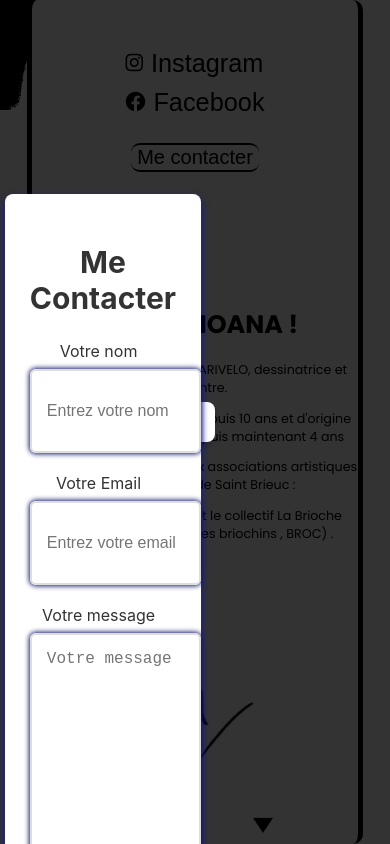
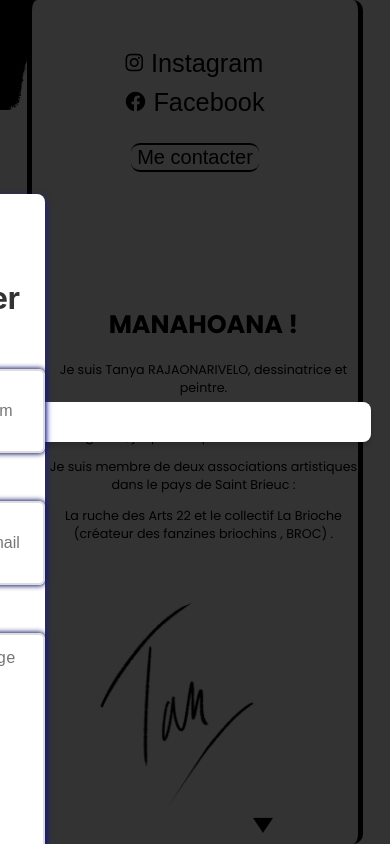
Before and after one commit to jujuli1/trajao, a React (Create React App) app: page / in a window 390 px wide. Both pictures are taken after a click on the button "Me contacter". Shown: the top 844 px of the page. Built offline with nearby package versions, Linux system fonts and the light colour scheme; a web font is replaced by a local one.

Commit message:
retouches

```diff
--- a/src/components/Modals/Modals.css
+++ b/src/components/Modals/Modals.css
@@ -20,6 +20,18 @@
     border-radius: 8px;
     box-shadow: 0 4px 6px rgba(0, 0, 0, 0.2);
     width: auto;
+}
+
+@media (max-width: 480px) {
+    .modal-content  {
+        background: #fff;
+  border-radius: 8px;
+  box-shadow: 0 4px 6px #0003;
+  padding: 20px;
+  position: sticky;
+  max-width: 80%;
+  width: 37vh;
+    }
 }
 
 .modal-image {
```
